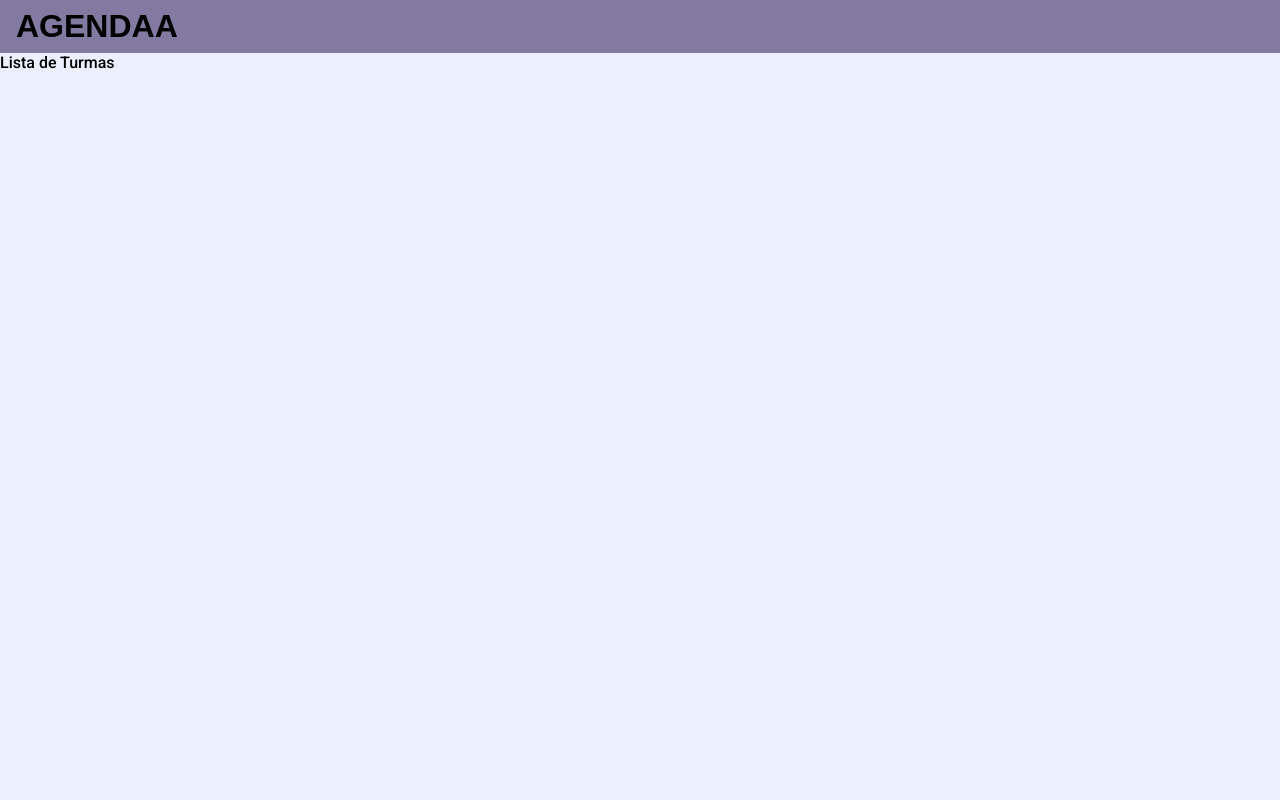
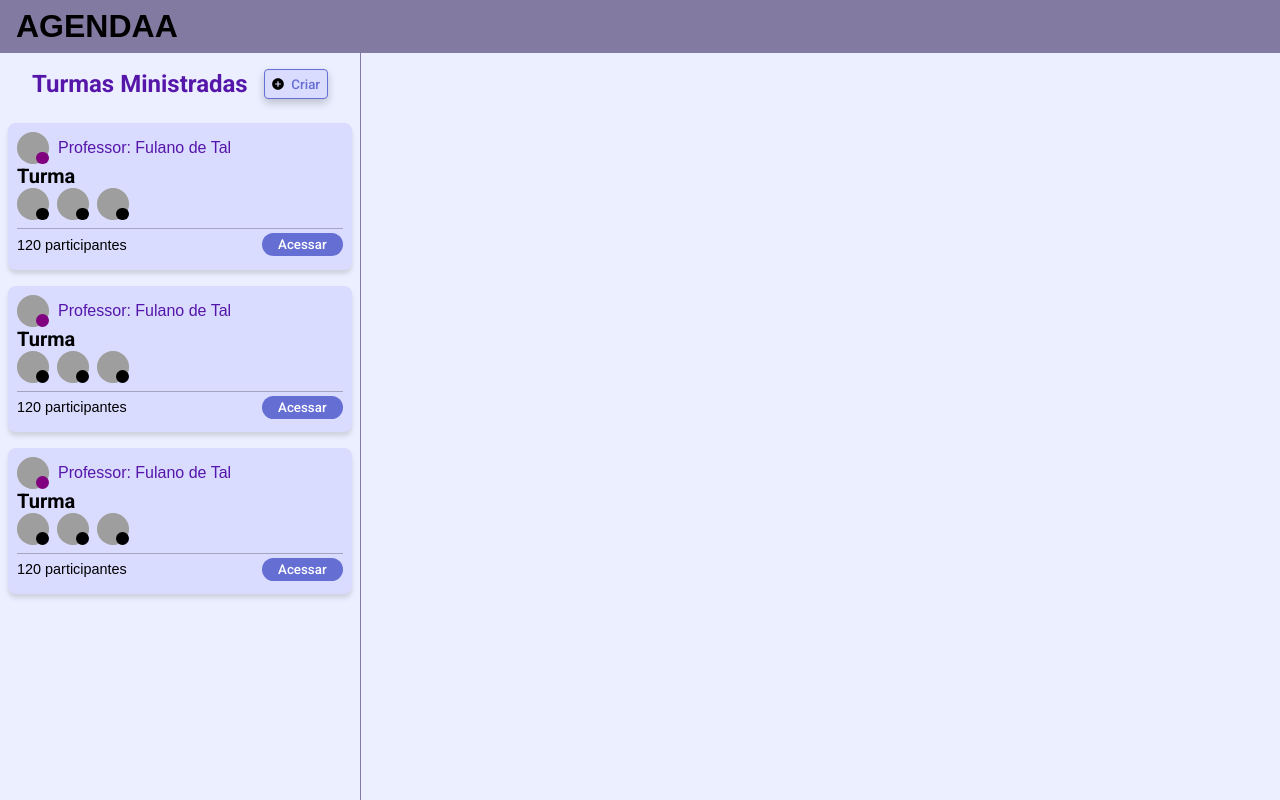
Before and after one commit to brilhante14/agendaa-client, a React (Create React App) app: page /turma in a window 1280 px wide. Built offline with nearby package versions, Linux system fonts and the light colour scheme; grey boxes are pictures that could not be loaded.

Commit message:
Adicionada página listando turmas do usuário

```diff
--- /dev/null
+++ b/src/pages/SelecaoTurma/SelecaoTurma.module.css
@@ -0,0 +1,33 @@
+.content {
+  display: flex;
+  flex-direction: column;
+  height: 100vh;
+}
+.mainContent {
+  align-items: stretch;
+  display: flex;
+  flex: 1;
+}
+.sidebar {
+  border-right: solid 1px #827AA0;
+  width: max-content;
+}
+.sideheader {
+  align-items: center;
+  display: flex;
+  gap: 1rem;
+  margin: 1rem 2rem;
+}
+.sidebar h2 {
+  color: #5616AA;
+}
+.classList {
+  display: flex;
+  flex-direction: column;
+  gap: 1rem;
+  padding: 0.5rem;
+}
+.emptyWarning {
+  text-align: center;
+  width: 40ch;
+}
--- a/src/pages/SelecaoTurma/index.tsx
+++ b/src/pages/SelecaoTurma/index.tsx
@@ -1,14 +1,83 @@
-import { Outlet } from "react-router-dom";
+import { Outlet, useNavigate } from "react-router-dom";
+import styles from "./SelecaoTurma.module.css";
 import Header from "../../components/Header";
+import IconButton from "../../components/IconButton";
+import add from "../../assets/svg/add.svg";
+import Turma from "../../components/Turma";
 
-const SelecaoTurma = () => {
+interface Props {
+  user?: {
+    isProfessor: boolean;
+    turmasMatriculadas: Array<string>;
+  };
+}
+
+function fakeClass(id: string) {
+  return {
+    nome: "Turma",
+    professor: "Fulano de Tal",
+    participantes: 120,
+  };
+}
+
+/**
+ * @todo Substituir o fakeClass por função da API
+ * @todo Adicionar modal de criação de turma
+ */
+const SelecaoTurma: React.FC<Props> = ({
+  user = {
+    isProfessor: true,
+    turmasMatriculadas: ["123", "FA41", "14"],
+  },
+}) => {
+  let navigate = useNavigate();
+
   return (
     <>
-      <Header />
-      <nav>Lista de Turmas</nav>
-      <main>
-        <Outlet />
-      </main>
+      <div className={styles.content}>
+        <Header />
+        <main className={styles.mainContent}>
+          <nav className={styles.sidebar}>
+            <div className={styles.sideheader}>
+              <h2>
+                {user?.isProfessor
+                  ? "Turmas Ministradas"
+                  : "Turmas Matriculadas"}
+              </h2>
+              <IconButton
+                icon={add}
+                onClick={
+                  user?.isProfessor
+                    ? () => alert("Turma criada!")
+                    : () => navigate("/turmas")
+                }
+                showTitle={true}
+                title={user?.isProfessor ? "Criar" : "Entrar"}
+                variant="secondary"
+              />
+            </div>
+            <div className={styles.classList}>
+              {user.turmasMatriculadas.length > 0 ? (
+                user?.turmasMatriculadas.map((id_turma) => (
+                  <Turma
+                    turma={fakeClass(id_turma)}
+                    onClick={() => navigate(`./${id_turma}`)}
+                    key={id_turma}
+                  />
+                ))
+              ) : (
+                <p className={styles.emptyWarning}>
+                  Você não está{" "}
+                  {user.isProfessor ? "ministrando" : "matriculado em"} nenhuma
+                  disciplina! Use o botão acima para{" "}
+                  {user.isProfessor ? "criar" : "entrar em"} uma turma
+                </p>
+              )}
+            </div>
+          </nav>
+          <Outlet />
+        </main>
+      </div>
     </>
   );
 };
--- a/src/routes/index.tsx
+++ b/src/routes/index.tsx
@@ -16,6 +16,7 @@ export default function UserRoutes() {
   return (
     <BrowserRouter>
       <Routes>
+        {/* TODO: Ao autenticar, passar o usuário logado para as rotas (e redirecionar de acordo com a autenticação) */}
         <Route path="/turma" element={<SelecaoTurma />} />
         <Route path="/turmas" element={<Turmas />} />
         <Route path="/login" element={<Login />} />
```
Also changed, not shown: src/assets/svg/add.svg (added).
